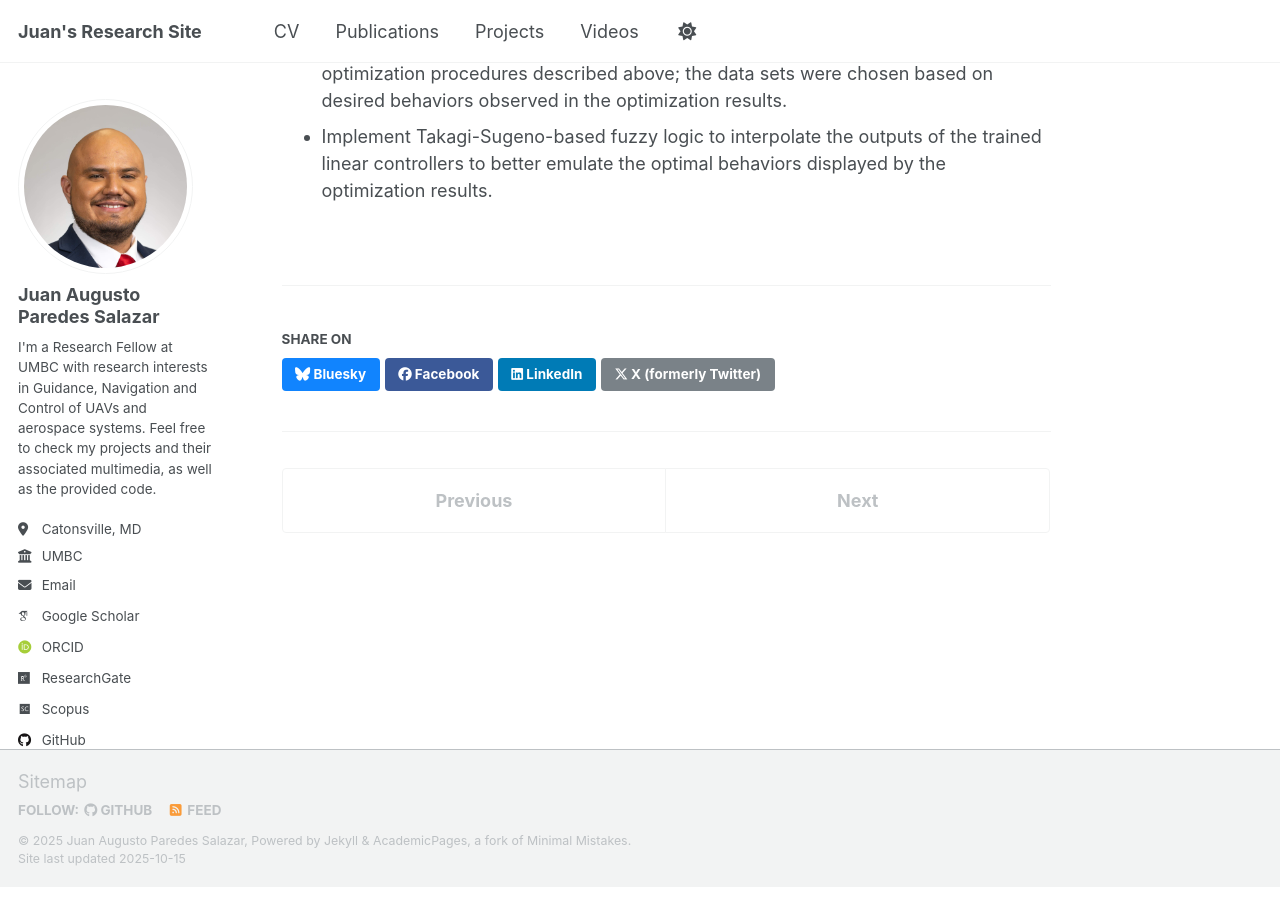
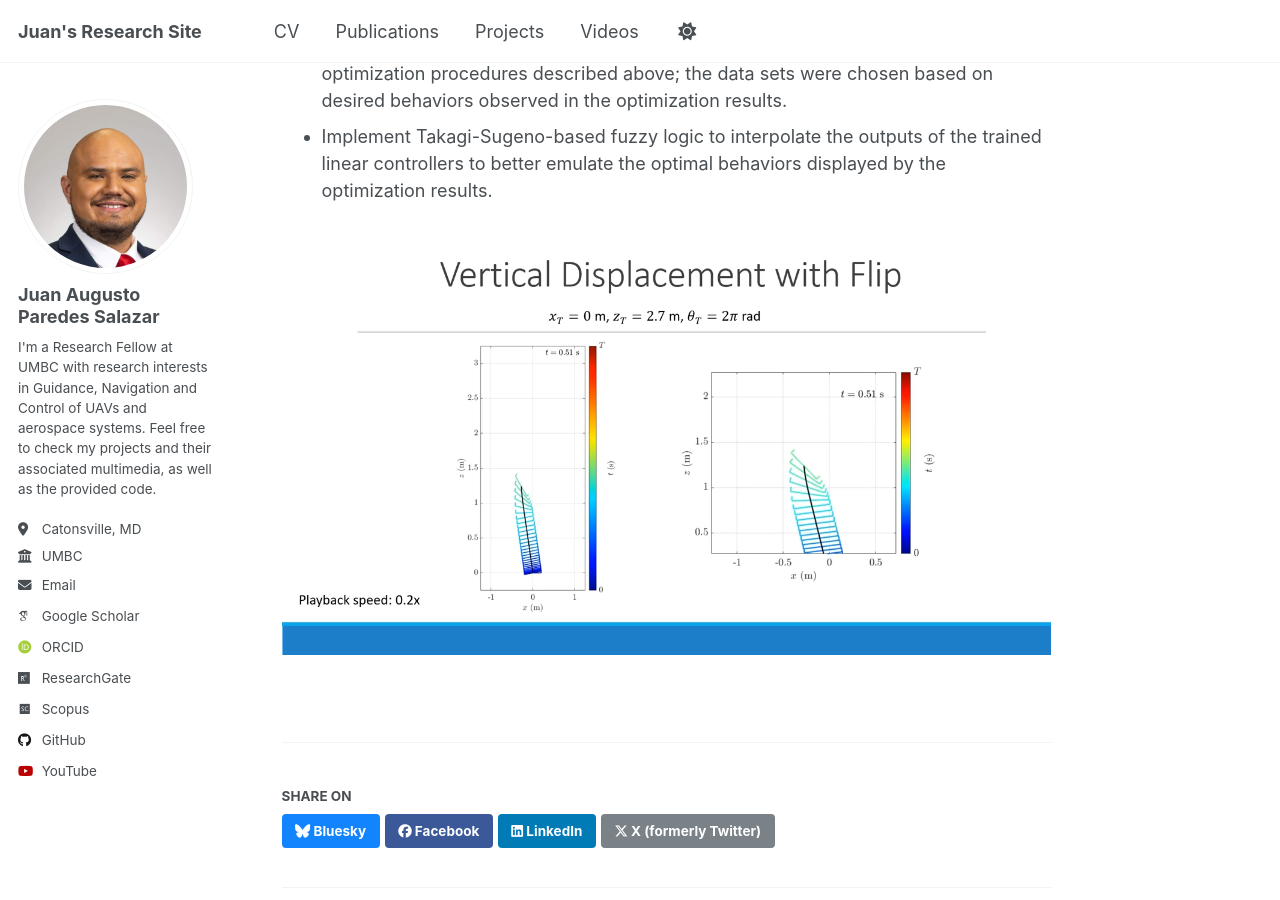
Before and after one commit to JAParedes/JAParedes.github.io, a Jekyll site: the page built from _projects/projects-2-optimization.md, in a window 1280 px wide and 900 px high, scrolled down 569 px. Built offline with Jekyll 4.4.1, drawn with Linux system fonts in a browser that asks for light colours; some web fonts are replaced; a script that is not in the unit is left out.

Commit message:
Image ratio test

```diff
--- a/_projects/projects-2-optimization.md
+++ b/_projects/projects-2-optimization.md
@@ -1,6 +1,6 @@
 ---
 title: "Optimization for controller synthesis"
-excerpt: "Controller Learning and Synthesis based on Control and Trajectory Optimization <br/><img src='/images/videos/uav_trajectory_thumbnail.png'>"
+excerpt: "Controller Learning and Synthesis based on Control and Trajectory Optimization <br/><img src='/images/videos/uav_trajectory_thumbnail.png' width='752' height='423'>"
 collection: projects
 ---
 
@@ -11,3 +11,5 @@
 -  Set up the optimization problems and numerical solvers using CasADi to implement optimization-based controllers, such as Model Predictive Control (MPC), and obtain optimal trajectories via nonlinear optimization.
 - Apply least-squares optimization to train linear controllers from data obtain from the optimization procedures described above; the data sets were chosen based on desired behaviors observed in the optimization results.
 - Implement Takagi-Sugeno-based fuzzy logic to interpolate the outputs of the trained linear controllers to better emulate the optimal behaviors displayed by the optimization results.
+
+<img src="/images/videos/uav_trajectory_thumbnail.png">
```
Also changed, not shown: _projects/projects-1-cbf.md (line endings or trailing spaces).
